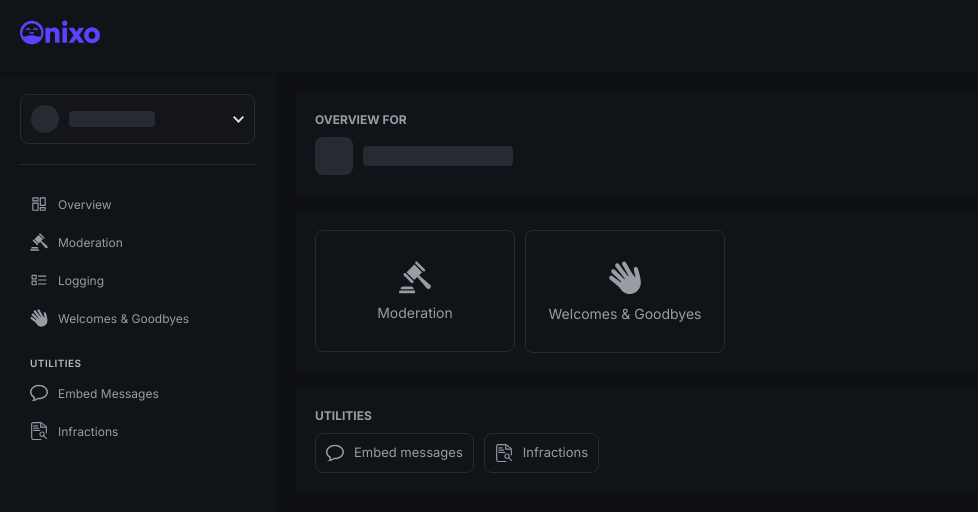
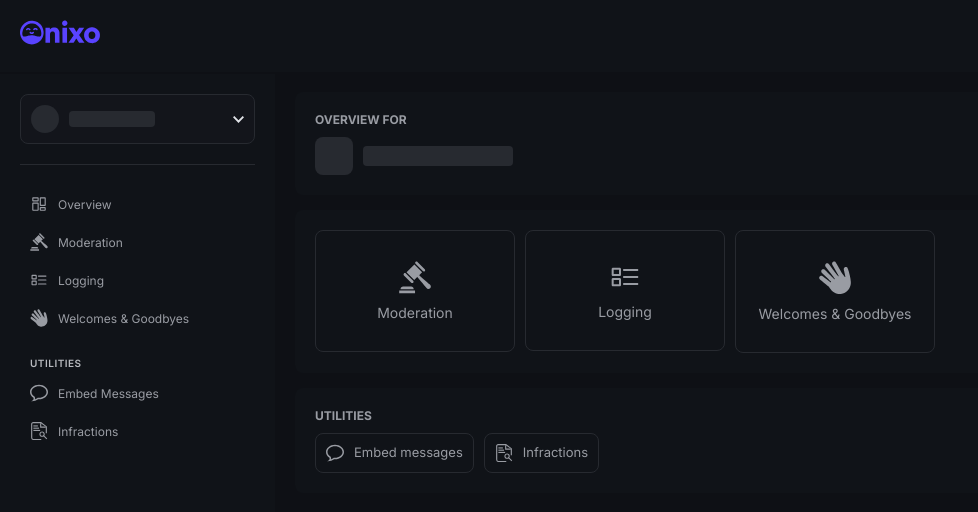
Before and after one commit to Poxie/onixo-new, a Next.js app in the folder frontend/: page /dashboard/1/ in a window 1280 px wide. Shown: the top 512 px of the page, without its empty margins (0-978 px from the left). Built offline with nearby package versions, Linux system fonts and the light colour scheme; what next-redux-wrapper would draw is missing.

Commit message:
Added logging module to overview list

```diff
--- a/frontend/components/dashboard/overview/OverviewModules.tsx
+++ b/frontend/components/dashboard/overview/OverviewModules.tsx
@@ -1,11 +1,13 @@
 import styles from './Overview.module.scss';
 import { HammerIcon } from "@/assets/icons/HammerIcon"
 import { HandIcon } from "@/assets/icons/HandIcon"
+import { LoggingIcon } from '@/assets/icons/LoggingIcon';
 import { useGuildId } from "@/hooks/useGuildId"
 import Link from "next/link"
 
 const modules = [
     { text: 'Moderation', icon: <HammerIcon />, path: 'moderation/automod' },
+    { text: 'Logging', icon: <LoggingIcon />, path: 'logging' },
     { text: 'Welcomes & Goodbyes', icon: <HandIcon />, path: 'greetings' },
 ]
 
```
